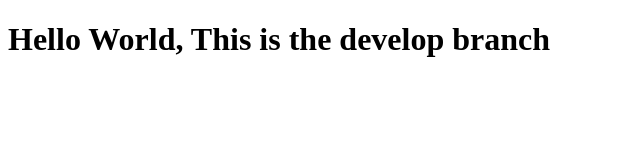
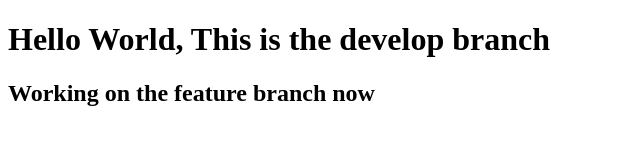
Before and after one commit to philpat/Hello-collab, a plain HTML site: page index.html in a window 1280 px wide. Shown: the whole page, without its empty margins (0-640 px from the left). Drawn offline with Linux system fonts and the light colour scheme.

Commit message:
for feature

```diff
--- a/index.html
+++ b/index.html
@@ -7,5 +7,6 @@
 </head>
 <body>
   <h1>Hello World, This is the develop branch</h1>
+  <h2>Working on the feature branch now</h2>
 </body>
 </html>
```
